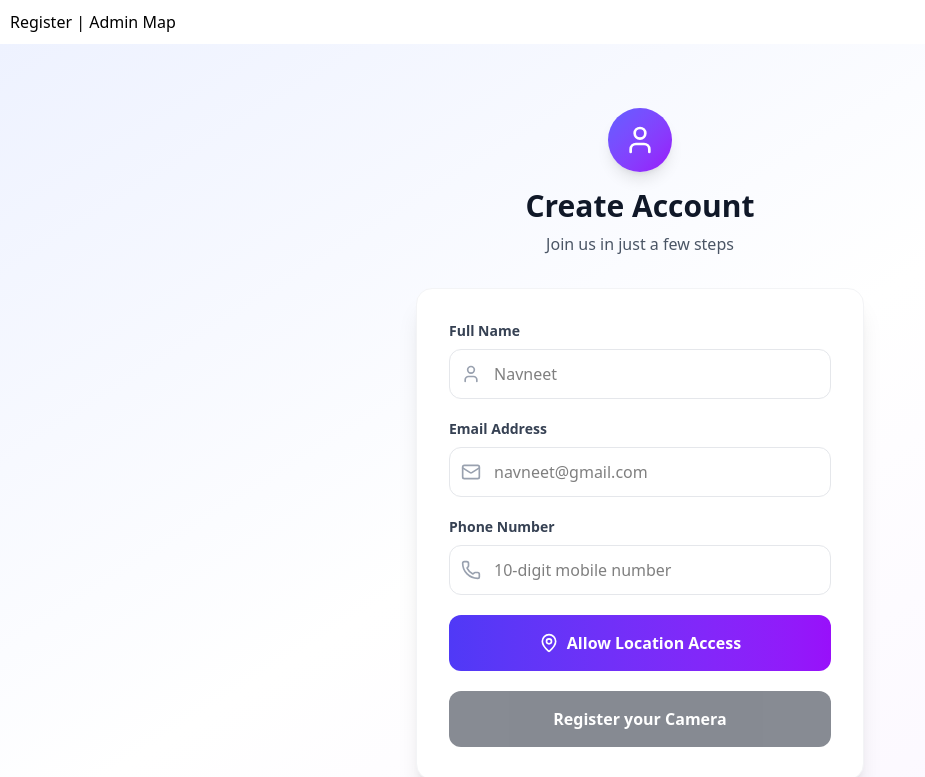
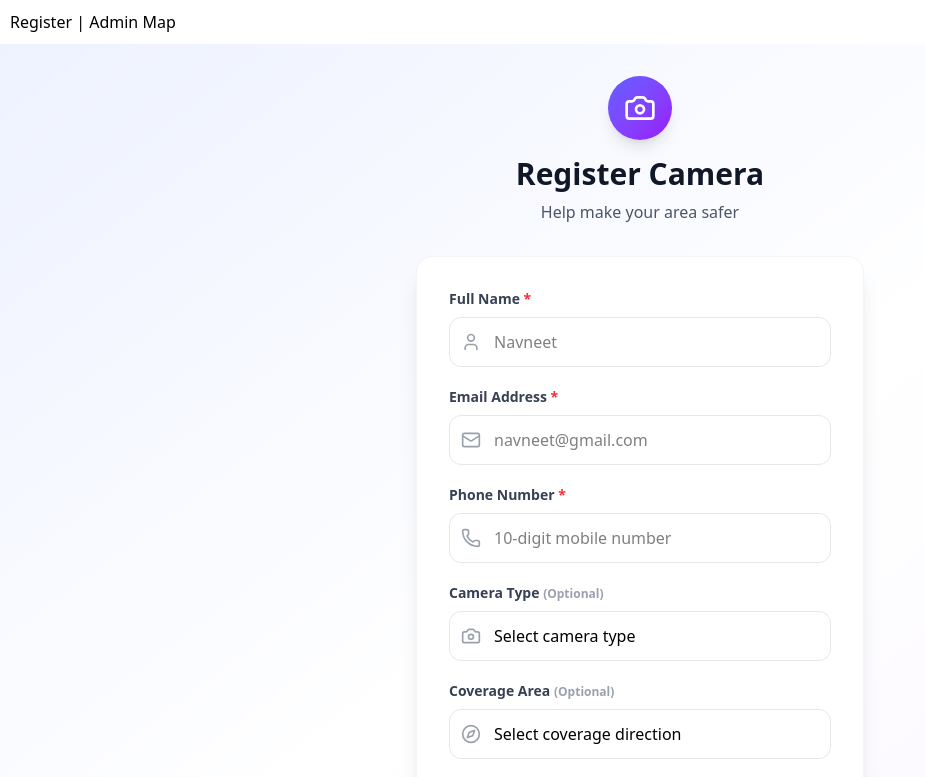
Before and after one commit to getNavneet/cctv-servillance, a React (Vite) app in the folder client/: page /register in a window 1280 px wide. Shown: the top 777 px of the page, without its empty margins (0-925 px from the left). Built offline with nearby package versions, Linux system fonts and the light colour scheme; no server answers.

Commit message:
rwgistration bug fixed: working

```diff
--- a/client/src/pages/Register.jsx
+++ b/client/src/pages/Register.jsx
@@ -1,5 +1,5 @@
 import React, { useState } from "react";
-import { MapPin, Loader2, CheckCircle2, User, Mail, Phone } from "lucide-react";
+import { MapPin, Loader2, CheckCircle2, User, Mail, Phone, Camera, Compass } from "lucide-react";
 
 export default function Register() {
   const [form, setForm] = useState({
@@ -8,6 +8,8 @@ export default function Register() {
     phone: "",
     lat: null,
     lng: null,
+    cameraType: "",
+    coverageArea: "",
   });
 
   const [status, setStatus] = useState({ type: "", message: "" });
@@ -95,11 +97,22 @@ export default function Register() {
   setStatus({ type: "info", message: "Registering Your Camera..." });
 
   try {
-      const response = await fetch("/api/users/register", {
+    const response = await fetch("http://localhost:5000/api/users/register", {
       method: "POST",
       headers: { "Content-Type": "application/json" },
       body: JSON.stringify(form),
     });
+
+    // ✅ FIX: Check if response is OK and has content
+    if (!response.ok) {
+      throw new Error(`Server error: ${response.status} ${response.statusText}`);
+    }
+
+    // ✅ FIX: Check if response has JSON content before parsing
+    const contentType = response.headers.get("content-type");
+    if (!contentType || !contentType.includes("application/json")) {
+      throw new Error("Server did not return JSON response");
+    }
 
     const data = await response.json();
 
@@ -115,22 +128,25 @@ export default function Register() {
         phone: "",
         lat: null,
         lng: null,
+        cameraType: "",
+        coverageArea: "",
       });
 
       setLocationCaptured(false);
     } else {
-        throw new Error(data.error);
+      throw new Error(data.error || "Registration failed");
     }
   } catch (err) {
-      console.error(err);
+    console.error("Registration error:", err);
     setStatus({
       type: "error",
-        message: "Registration failed. Please try again.",
+      message: err.message || "Registration failed. Please try again.",
     });
   } finally {
     setSubmitting(false);
   }
 };
+
 
   const getStatusColor = () => {
     switch (status.type) {
@@ -149,12 +165,12 @@ export default function Register() {
         {/* Header */}
         <div className="text-center mb-8">
           <div className="inline-flex items-center justify-center w-16 h-16 rounded-full bg-gradient-to-br from-indigo-500 to-purple-600 mb-4 shadow-lg">
-            <User className="w-8 h-8 text-white" />
+            <Camera className="w-8 h-8 text-white" />
           </div>
           <h1 className="text-3xl font-bold text-gray-900 mb-2">
-            Create Account
+            Register Camera
           </h1>
-          <p className="text-gray-600">Join us in just a few steps</p>
+          <p className="text-gray-600">Help make your area safer</p>
         </div>
 
         {/* Card */}
@@ -162,7 +178,7 @@ export default function Register() {
           {/* Name */}
           <div>
             <label className="block text-sm font-semibold text-gray-700 mb-2">
-              Full Name
+              Full Name <span className="text-red-500">*</span>
             </label>
             <div className="relative">
               <User className="absolute left-3 top-1/2 -translate-y-1/2 w-5 h-5 text-gray-400" />
@@ -171,7 +187,7 @@ export default function Register() {
                 value={form.name}
                 onChange={handleChange("name")}
                 placeholder="Navneet"
-                className="w-full pl-11 pr-4 py-3 rounded-xl border border-gray-200 focus:ring-2 focus:ring-indigo-500"
+                className="w-full pl-11 pr-4 py-3 rounded-xl border border-gray-200 focus:ring-2 focus:ring-indigo-500 focus:border-transparent outline-none transition"
               />
             </div>
           </div>
@@ -179,7 +195,7 @@ export default function Register() {
           {/* Email */}
           <div>
             <label className="block text-sm font-semibold text-gray-700 mb-2">
-              Email Address
+              Email Address <span className="text-red-500">*</span>
             </label>
             <div className="relative">
               <Mail className="absolute left-3 top-1/2 -translate-y-1/2 w-5 h-5 text-gray-400" />
@@ -188,7 +204,7 @@ export default function Register() {
                 value={form.email}
                 onChange={handleChange("email")}
                 placeholder="navneet@gmail.com"
-                className="w-full pl-11 pr-4 py-3 rounded-xl border border-gray-200 focus:ring-2 focus:ring-indigo-500"
+                className="w-full pl-11 pr-4 py-3 rounded-xl border border-gray-200 focus:ring-2 focus:ring-indigo-500 focus:border-transparent outline-none transition"
               />
             </div>
           </div>
@@ -196,7 +212,7 @@ export default function Register() {
           {/* Phone */}
           <div>
             <label className="block text-sm font-semibold text-gray-700 mb-2">
-              Phone Number
+              Phone Number <span className="text-red-500">*</span>
             </label>
             <div className="relative">
               <Phone className="absolute left-3 top-1/2 -translate-y-1/2 w-5 h-5 text-gray-400" />
@@ -205,8 +221,55 @@ export default function Register() {
                 value={form.phone}
                 onChange={handleChange("phone")}
                 placeholder="10-digit mobile number"
-                className="w-full pl-11 pr-4 py-3 rounded-xl border border-gray-200 focus:ring-2 focus:ring-indigo-500"
+                className="w-full pl-11 pr-4 py-3 rounded-xl border border-gray-200 focus:ring-2 focus:ring-indigo-500 focus:border-transparent outline-none transition"
               />
+            </div>
+          </div>
+
+          {/* Camera Type (Optional) */}
+          <div>
+            <label className="block text-sm font-semibold text-gray-700 mb-2">
+              Camera Type <span className="text-gray-400 text-xs">(Optional)</span>
+            </label>
+            <div className="relative">
+              <Camera className="absolute left-3 top-1/2 -translate-y-1/2 w-5 h-5 text-gray-400" />
+              <select
+                value={form.cameraType}
+                onChange={handleChange("cameraType")}
+                className="w-full pl-11 pr-4 py-3 rounded-xl border border-gray-200 focus:ring-2 focus:ring-indigo-500 focus:border-transparent outline-none transition appearance-none bg-white"
+              >
+                <option value="">Select camera type</option>
+                <option value="dome">Dome Camera</option>
+                <option value="bullet">Bullet Camera</option>
+                <option value="ptz">PTZ Camera</option>
+                <option value="ip">IP Camera</option>
+                <option value="analog">Analog Camera</option>
+                <option value="other">Other</option>
+              </select>
+            </div>
+          </div>
+
+          {/* Coverage Area (Optional) */}
+          <div>
+            <label className="block text-sm font-semibold text-gray-700 mb-2">
+              Coverage Area <span className="text-gray-400 text-xs">(Optional)</span>
+            </label>
+            <div className="relative">
+              <Compass className="absolute left-3 top-1/2 -translate-y-1/2 w-5 h-5 text-gray-400" />
+              <select
+                value={form.coverageArea}
+                onChange={handleChange("coverageArea")}
+                className="w-full pl-11 pr-4 py-3 rounded-xl border border-gray-200 focus:ring-2 focus:ring-indigo-500 focus:border-transparent outline-none transition appearance-none bg-white"
+              >
+                <option value="">Select coverage direction</option>
+                <option value="front-gate">Front Gate/Entrance</option>
+                <option value="back-gate">Back Gate/Exit</option>
+                <option value="parking">Parking Area</option>
+                <option value="street-facing">Street Facing</option>
+                <option value="inside-premises">Inside Premises</option>
+                <option value="corner-view">Corner/Side View</option>
+                <option value="full-coverage">360° Full Coverage</option>
+              </select>
             </div>
           </div>
 
@@ -215,11 +278,11 @@ export default function Register() {
             type="button"
             onClick={getLocation}
             disabled={loadingLocation || locationCaptured}
-            className={`w-full py-4 rounded-xl text-white font-semibold flex items-center justify-center gap-2 ${
+            className={`w-full py-4 rounded-xl text-white font-semibold flex items-center justify-center gap-2 transition ${
               locationCaptured
                 ? "bg-emerald-500"
-                : "bg-gradient-to-r from-indigo-600 to-purple-600"
-            } disabled:opacity-60`}
+                : "bg-gradient-to-r from-indigo-600 to-purple-600 hover:from-indigo-700 hover:to-purple-700"
+            } disabled:opacity-60 disabled:cursor-not-allowed`}
           >
             {loadingLocation ? (
               <>
@@ -252,10 +315,14 @@ export default function Register() {
           <button
             onClick={submit}
             disabled={submitting || !locationCaptured}
-            className="w-full py-4 rounded-xl bg-gray-900 text-white font-semibold hover:bg-gray-800 disabled:opacity-50"
+            className="w-full py-4 rounded-xl bg-gray-900 text-white font-semibold hover:bg-gray-800 disabled:opacity-50 disabled:cursor-not-allowed transition"
           >
-            {submitting ? "Creating Account..." : "Register your Camera"}
+            {submitting ? "Registering Camera..." : "Register Camera"}
           </button>
+
+          <p className="text-xs text-gray-500 text-center">
+            Fields marked with <span className="text-red-500">*</span> are required
+          </p>
         </div>
       </div>
     </div>
```
Also changed, not shown: 2 other files (tests, documents, lock files or other folders). Lines whose indentation alone changed are shown as unchanged.
